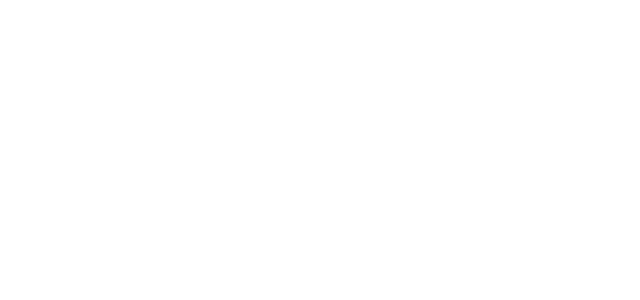
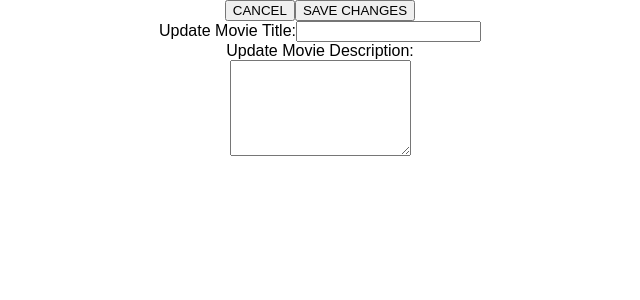
Before and after one commit to alilke/Movie-Saga-Gallery, a React (Create React App) app: page /#/edit/1 in a window 1280 px wide. Shown: the top 300 px of the page, without its empty margins (320-960 px from the left). Built offline with nearby package versions, Linux system fonts and the light colour scheme; no server answers.

Commit message:
update semi working

```diff
--- a/src/components/Edit/Edit.js
+++ b/src/components/Edit/Edit.js
@@ -3,10 +3,51 @@ import { connect } from 'react-redux';
 
 
 class Edit extends Component {
+
+    state = {
+        newTitle: '',
+        newDescription: '',
+        movieId: this.props.match.params.id
+    }
+    componentDidMount = () => {
+        this.props.dispatch({ type: 'GET_MOVIE', payload: this.props.match.params.id });
+    }
+
+
+    handleChange = (propertyName, event) => {
+        this.setState({
+            ...this.state,
+            [propertyName]: event.target.value
+        })
+    }
+
+    handleSave = () => {
+        this.props.dispatch({ type: 'UPDATE_MOVIE', payload: this.state })
+        this.props.history.goBack();
+    }
+
+    goBack = () => {
+        this.props.history.goBack();
+    }
     render() {
+
         return (
 
             <div className="Edit">
+
+                <button onClick={this.goBack}>CANCEL</button>
+                <button onClick={this.handleSave}>SAVE CHANGES</button>
+                <br></br>
+                <label> Update Movie Title:
+          <input className="title" type="text" value={this.state.newTitle}
+                        onChange={(event) => { this.handleChange('newTitle', event) }}></input>
+                </label>
+                <br></br>
+                <label>Update Movie Description:
+          <br></br>
+                    <textarea className="description" rows="6" type="text" value={this.state.newDescription}
+                        onChange={(event) => { this.handleChange('newDescription', event) }}></textarea>
+                </label>
 
             </div>
         );
--- a/src/index.js
+++ b/src/index.js
@@ -14,6 +14,8 @@ function* rootSaga() {
     yield takeEvery('GET_MOVIES', getMovieData);
     yield takeEvery('GET_MOVIE', getOneMovie);
     yield takeEvery('GET_GENRES', getGenres);
+    yield takeEvery('UPDATE_MOVIE', updateMovie);
+
 
 }
 
@@ -41,6 +43,15 @@ function* getGenres(action) {
         yield put({ type: 'SET_GENRES', payload: response.data });
     } catch (error) {
         console.log('error getting generes for this movie', error);
+    }
+}
+
+function* updateMovie(action) {
+    //runs POST request to server to update title and description
+    try {
+        yield axios.post('/movies', action.payload);
+    } catch (error) {
+        console.log('error updating movie information');
     }
 }
 
```
Also changed, not shown: 1 other file (tests, documents, lock files or other folders).
